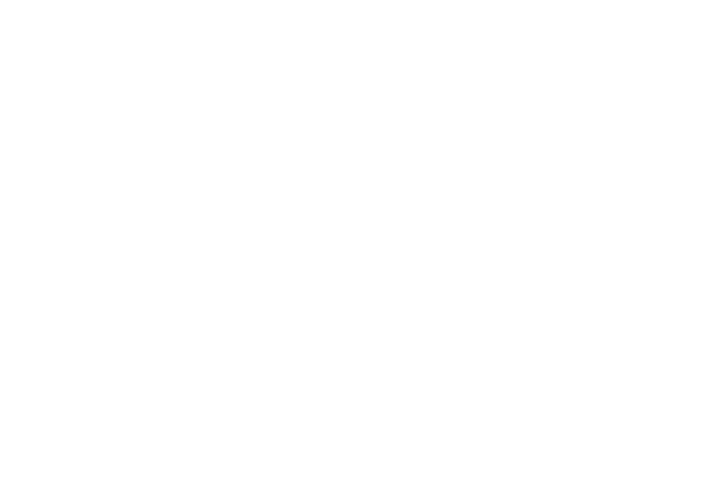
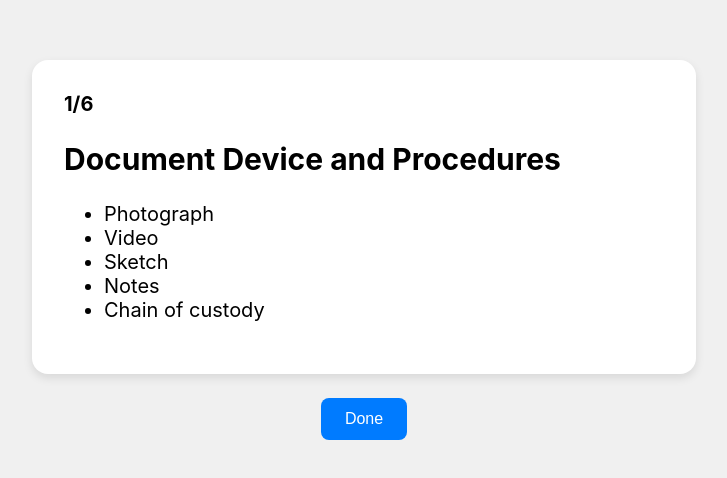
Before and after one commit to davidcthornton/case-manager, a React (Create React App) app in the folder client/: page /smartphoneInstructions in a window 1280 px wide. Before the commit this address had no page. Shown: the part 150-628 px from the top of the page, without its empty margins (276-1003 px from the left). Built offline with nearby package versions, Linux system fonts and the light colour scheme.

Commit message:
adding collection instructions per device type

```diff
--- a/client/package.json
+++ b/client/package.json
@@ -14,6 +14,7 @@
     "react-dom": "^19.1.0",
     "react-router-dom": "^7.6.3",
     "react-scripts": "5.0.1",
+    "react-swipeable": "^7.0.2",
     "web-vitals": "^2.1.4"
   },
   "scripts": {
--- a/client/src/App.js
+++ b/client/src/App.js
@@ -7,6 +7,8 @@ import EditCase from './EditCase';
 import NewCase from './NewCase';
 import ManageCase from './ManageCase';
 import CollectEvidence from './CollectEvidence';
+import RemovableMediaInstructions from './RemovableMediaInstructions';
+import SmartphoneInstructions from './smartphoneInstructions';
 
 
 
@@ -83,6 +85,8 @@ function App() {
 	  <Route path="/newcase" element={<NewCase />} />
 	<Route path="/managecase" element={<ManageCase />} />
 	<Route path="/collectevidence" element={<CollectEvidence />} />
+	<Route path="/removablemediainstructions" element={<RemovableMediaInstructions />} />
+	<Route path="/smartphoneInstructions" element={<SmartphoneInstructions />} />
 
     </Routes>
   );
--- a/client/src/CollectEvidence.js
+++ b/client/src/CollectEvidence.js
@@ -1,10 +1,24 @@
-// CollectEvidence.js
 import React, { useState, useEffect } from 'react';
+import { useLocation, useNavigate } from 'react-router-dom';
 
 function CollectEvidence() {
   const [selectedItem, setSelectedItem] = useState('');
   const [deviceName, setDeviceName] = useState('');
   const [deviceType, setDeviceType] = useState('');
+  const navigate = useNavigate();
+
+  // 1. Map evidence types to routes
+  const instructionRoutes = {
+    Smartphone: '/smartphoneInstructions',
+    Laptop: '/laptopInstructions',
+    'Flash/Thumb Drive': '/removableMediaInstructions',
+    'External Drive': '/removableMediaInstructions',
+    Router: '/routerInstructions',
+    Desktop: '/desktopInstructions',
+  };
+
+  // 2. Lookup path for selected item
+  const instructionPath = instructionRoutes[selectedItem];
 
   useEffect(() => {
     const handleMessage = (event) => {
@@ -48,6 +62,20 @@ function CollectEvidence() {
       {selectedItem && (
         <div style={{ marginTop: '20px', fontStyle: 'italic' }}>
           Here are the instructions for collecting a <strong>{selectedItem}</strong>.
+          <br />
+          {instructionPath ? (
+            <button
+              className="gray-button"
+              onClick={() => navigate(instructionPath)}
+              style={{ marginTop: '10px' }}
+            >
+              Collection Instructions
+            </button>
+          ) : (
+            <p style={{ color: 'red', marginTop: '10px' }}>
+              No instructions available for this item.
+            </p>
+          )}
         </div>
       )}
 
--- /dev/null
+++ b/client/src/RemovableMediaInstructions.js
@@ -0,0 +1,98 @@
+import React from 'react';
+import { useSwipeable } from 'react-swipeable';
+import { useNavigate } from 'react-router-dom';
+
+const cardStyle = {
+  height: '100vh',
+  display: 'flex',
+  justifyContent: 'center',
+  alignItems: 'center',
+  fontSize: '1.25rem',
+  backgroundColor: '#f0f0f0',
+  padding: '2rem',
+  boxSizing: 'border-box',
+  flexDirection: 'column'
+};
+
+const cardContentStyle = {
+  background: '#fff',
+  padding: '2rem',
+  borderRadius: '1rem',
+  boxShadow: '0 4px 10px rgba(0,0,0,0.1)',
+  width: '80%',
+  maxWidth: '600px',
+  textAlign: 'left'
+};
+
+const buttonStyle = {
+  marginTop: '1.5rem',
+  padding: '0.75rem 1.5rem',
+  fontSize: '1rem',
+  borderRadius: '0.5rem',
+  border: 'none',
+  backgroundColor: '#007BFF',
+  color: '#fff',
+  cursor: 'pointer'
+};
+
+const cards = [
+  {
+    title: 'Document Device and Procedures',
+    text: (
+      <ul>
+        <li>Photograph</li>
+        <li>Video</li>
+        <li>Sketch</li>
+        <li>Notes</li>
+        <li>Chain of custody</li>
+      </ul>
+    )
+  },
+  {
+    title: 'Collection and Packaging',
+    text: (
+      <div>
+        <p>If available, static-free evidence bags are best for the storage of media.</p>
+        <p>Work with crime scene service technicians or trained forensic personnel to preserve forensic evidence (fingerprints, biological samples, DNA, etc.) without disturbing the integrity of the device.</p>
+      </div>
+    )
+  },
+  {
+    title: 'Transport',
+    text: (
+      <div>
+        <p>Deliver evidence to a secure law enforcement facility or digital evidence laboratory as soon as possible.</p>
+        <p>Protect the device from temperature extremes and moisture.</p>
+        <p>Package evidence so it will not be physically damaged or deformed.</p>
+      </div>
+    )
+  }
+];
+
+const SwipeableCards = () => {
+  const [index, setIndex] = React.useState(0);
+  const navigate = useNavigate();
+
+  const handlers = useSwipeable({
+    onSwipedLeft: () => setIndex(prev => Math.min(prev + 1, cards.length - 1)),
+    onSwipedRight: () => setIndex(prev => Math.max(prev - 1, 0)),
+    trackMouse: true
+  });
+
+  const handleDone = () => {
+    navigate('/collectevidence'); // Replace with your actual route
+  };
+
+  return (
+    <div {...handlers} style={cardStyle}>
+      <div style={cardContentStyle}>
+        <div style={{ marginBottom: '1rem', fontWeight: 'bold' }}>{`${index + 1}/${cards.length}`}</div>
+        <h2>{cards[index].title}</h2>
+        <div>{cards[index].text}</div>
+      </div>
+      <button style={buttonStyle} onClick={handleDone}>Done</button>
+    </div>
+  );
+};
+
+export default SwipeableCards;
--- /dev/null
+++ b/client/src/smartphoneInstructions.js
@@ -0,0 +1,127 @@
+import React from 'react';
+import { useSwipeable } from 'react-swipeable';
+import { useNavigate } from 'react-router-dom';
+
+const cardStyle = {
+  height: '100vh',
+  display: 'flex',
+  justifyContent: 'center',
+  alignItems: 'center',
+  fontSize: '1.25rem',
+  backgroundColor: '#f0f0f0',
+  padding: '2rem',
+  boxSizing: 'border-box',
+  flexDirection: 'column'
+};
+
+const cardContentStyle = {
+  background: '#fff',
+  padding: '2rem',
+  borderRadius: '1rem',
+  boxShadow: '0 4px 10px rgba(0,0,0,0.1)',
+  width: '80%',
+  maxWidth: '600px',
+  textAlign: 'left'
+};
+
+const buttonStyle = {
+  marginTop: '1.5rem',
+  padding: '0.75rem 1.5rem',
+  fontSize: '1rem',
+  borderRadius: '0.5rem',
+  border: 'none',
+  backgroundColor: '#007BFF',
+  color: '#fff',
+  cursor: 'pointer'
+};
+
+const cards = [
+  {
+    title: 'Document Device and Procedures',
+    text: (
+      <ul>
+        <li>Photograph</li>
+        <li>Video</li>
+        <li>Sketch</li>
+        <li>Notes</li>
+        <li>Chain of custody</li>
+      </ul>
+    )
+  },
+  {
+    title: 'Determine if the Device is On or Off',
+    text: (
+      <ul>
+        <li>Look for lights</li>
+        <li>Listen for sounds</li>
+        <li>Feel for vibrations or heat</li>
+        <li>Ask if the device is currently powered on.</li>
+        <li>Where legal, pressing the home button quickly will activate the screen.</li>
+      </ul>
+    )
+  },
+  {
+    title: 'If the Device Is Off, Do Not Turn It On',
+    text: <p>(No additional action should be taken that could modify the device’s state.)</p>
+  },
+  {
+    title: 'If the Device Is On, Proceed with Caution',
+    text: (
+      <div>
+        <p>If possible, obtain security passwords or pass patterns for the device.</p>
+        <p>Avoid turning the device off, as this could result in the loss of evidence.</p>
+        <p>If possible, connect device to a charger to keep it powered</p>
+        <p>Keep it unlocked</p>
+        <p>Place it in airplane mode until it is in the hands of an experienced technician.</p>
+      </div>
+    )
+  },
+  {
+    title: 'Collection and Packaging',
+    text: (
+      <div>
+        <p>If available, Faraday evidence bags or else static-free evidence bags are best for the storage of mobile devices.</p>
+        <p>Work with crime scene service technicians or trained forensic personnel to preserve forensic evidence (fingerprints, biological samples, DNA, etc.) without disturbing the integrity of the device.</p>
+      </div>
+    )
+  },
+  {
+    title: 'Transport',
+    text: (
+      <div>
+        <p>Deliver evidence to a secure law enforcement facility or digital evidence laboratory as soon as possible.</p>
+        <p>This is especially important for mobile devices, where even a short delay can make it challenging and slow to collect digital forensic evidence.</p>
+        <p>Protect the device from temperature extremes and moisture.</p>
+        <p>Package evidence so it will not be physically damaged or deformed.</p>
+      </div>
+    )
+  }
+];
+
+const SwipeableCards = () => {
+  const [index, setIndex] = React.useState(0);
+  const navigate = useNavigate();
+
+  const handlers = useSwipeable({
+    onSwipedLeft: () => setIndex(prev => Math.min(prev + 1, cards.length - 1)),
+    onSwipedRight: () => setIndex(prev => Math.max(prev - 1, 0)),
+    trackMouse: true
+  });
+
+  const handleDone = () => {
+    navigate('/collectevidence');
+  };
+
+  return (
+    <div {...handlers} style={cardStyle}>
+      <div style={cardContentStyle}>
+        <div style={{ marginBottom: '1rem', fontWeight: 'bold' }}>{`${index + 1}/${cards.length}`}</div>
+        <h2>{cards[index].title}</h2>
+        <div>{cards[index].text}</div>
+      </div>
+      <button style={buttonStyle} onClick={handleDone}>Done</button>
+    </div>
+  );
+};
+
+export default SwipeableCards;
```
Also changed, not shown: 1 other file (tests, documents, lock files or other folders). Lines whose indentation alone changed are shown as unchanged.
